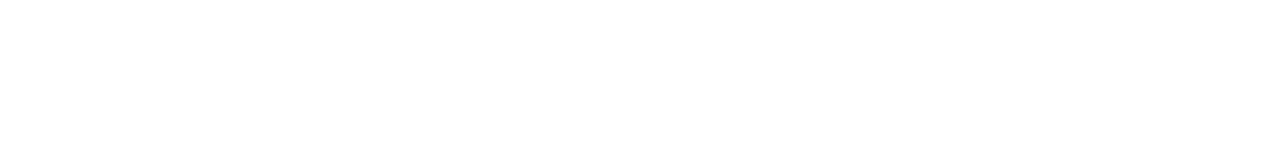
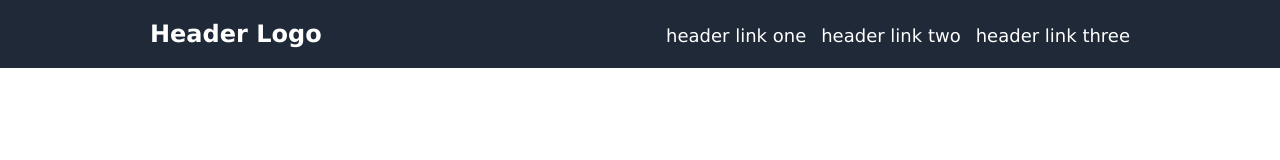
Before and after one commit to Piotrek18/landing_page, a plain HTML site: page index.html in a window 1280 px wide. Drawn offline with Linux system fonts and the light colour scheme.

Commit message:
Add and style header

```diff
--- a/index.html
+++ b/index.html
@@ -8,6 +8,15 @@
     <link rel="stylesheet" href="./style.css">
 </head>
 <body>
-
+    <div class="header">
+        <ul class="left-links">
+            <li><a href="#">Header Logo</a></li>
+        </ul>
+        <ul class="right-links">
+            <li><a href="#">header link one</a></li>
+            <li><a href="#">header link two</a></li>
+            <li><a href="#">header link three</a></li>
+        </ul>
+    </div>
 </body>
 </html>
--- a/style.css
+++ b/style.css
@@ -1 +1,36 @@
 /*stylesheet*/
+body{
+    font-family: Verdana, Geneva, Tahoma, sans-serif;
+    margin:0;
+}
+
+a{
+    text-decoration: none;
+    color:white;
+}
+
+
+.header{
+    background-color: #1f2937;
+    display: flex;
+    justify-content: space-between;
+    padding:20px 150px;
+    align-items: baseline;
+}
+
+ul{
+    list-style-type: none;
+    display:flex;
+    margin:0;
+    padding: 0;
+    gap:15px;
+}
+
+.left-links{
+    font-size: 24px;
+    font-weight: bold;
+}
+
+.right-links{
+    font-size: 18px;
+}
```
